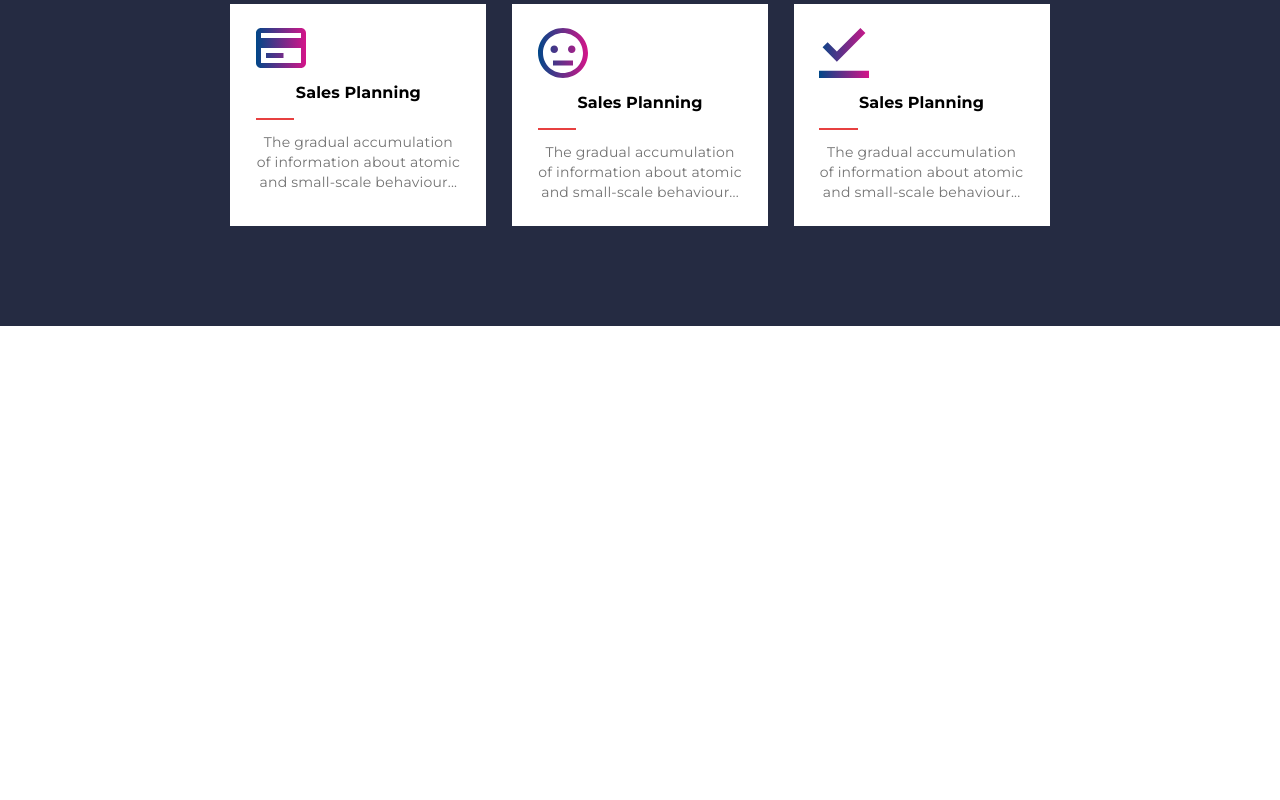
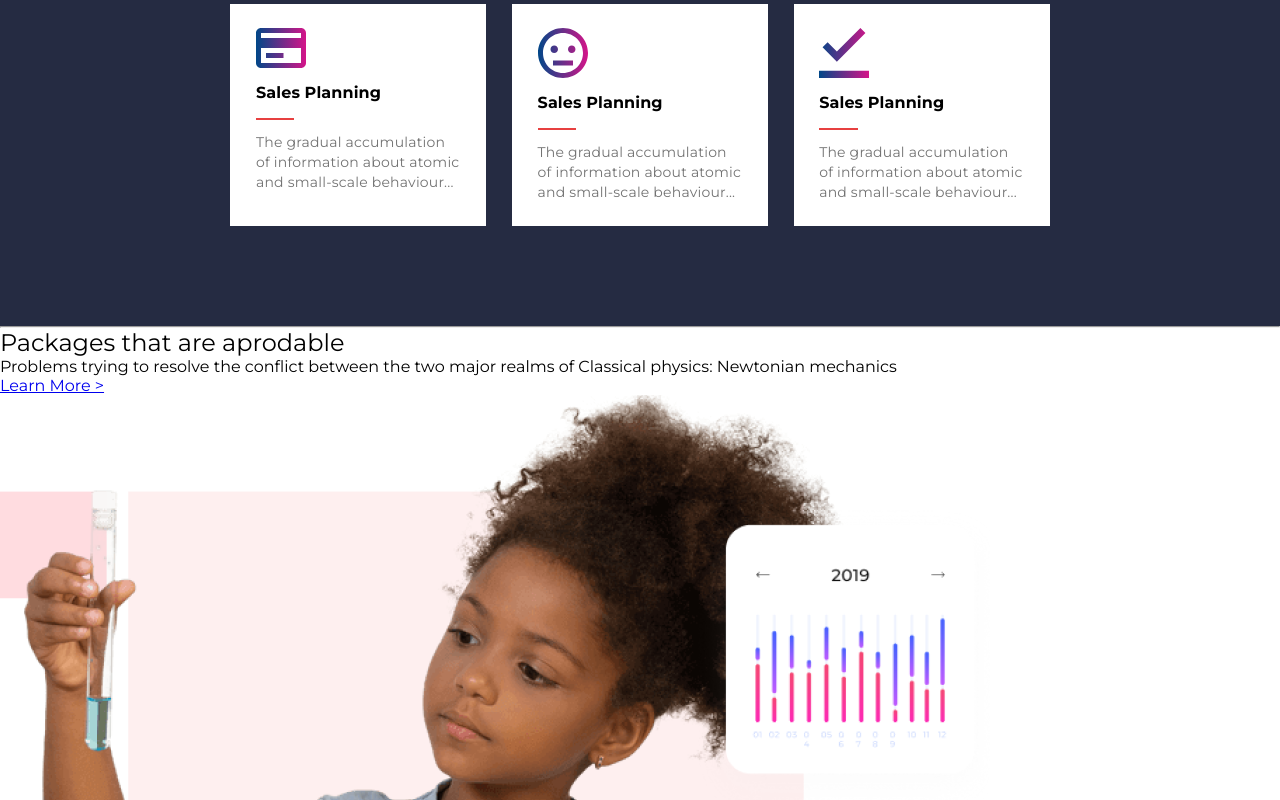
Before and after one commit to wagnerperin/projeto_1, a plain HTML site: page index.html in a window 1280 px wide. Shown: the part 780-1580 px from the top of the page. Before the commit the page ends 1106 px from the top, so only its background shows below. Drawn offline with Linux system fonts and the light colour scheme.

Commit message:
updating repo

```diff
--- a/index.html
+++ b/index.html
@@ -65,6 +65,17 @@
             </div>
         </section>
     </header>
+    <section>
+        <div>
+            <hr>
+            <h2>Packages that are aprodable</h2>
+            <p>Problems trying to resolve the conflict between the two major realms of Classical physics: Newtonian mechanics </p>
+            <a href="#">Learn More ></a>
+        </div>
+        <div>
+            <img src="./imgs/girl.png" alt="Scientist girl">
+        </div>
+    </section>
 </body>
 
 </html>
--- a/style.css
+++ b/style.css
@@ -135,6 +135,7 @@ header > section h4 {
     font-size: 16px;
     line-height: 24px;
     letter-spacing: 0.1px;
+    text-align: left;
 }
 #cards hr{
     background-color: #E74040;
@@ -148,4 +149,5 @@ header > section h4 {
     line-height: 20px;
     letter-spacing: 0.2px;
     color: #737373;
+    text-align: left;
 }
```
Also changed, not shown: imgs/girl.png (added).
